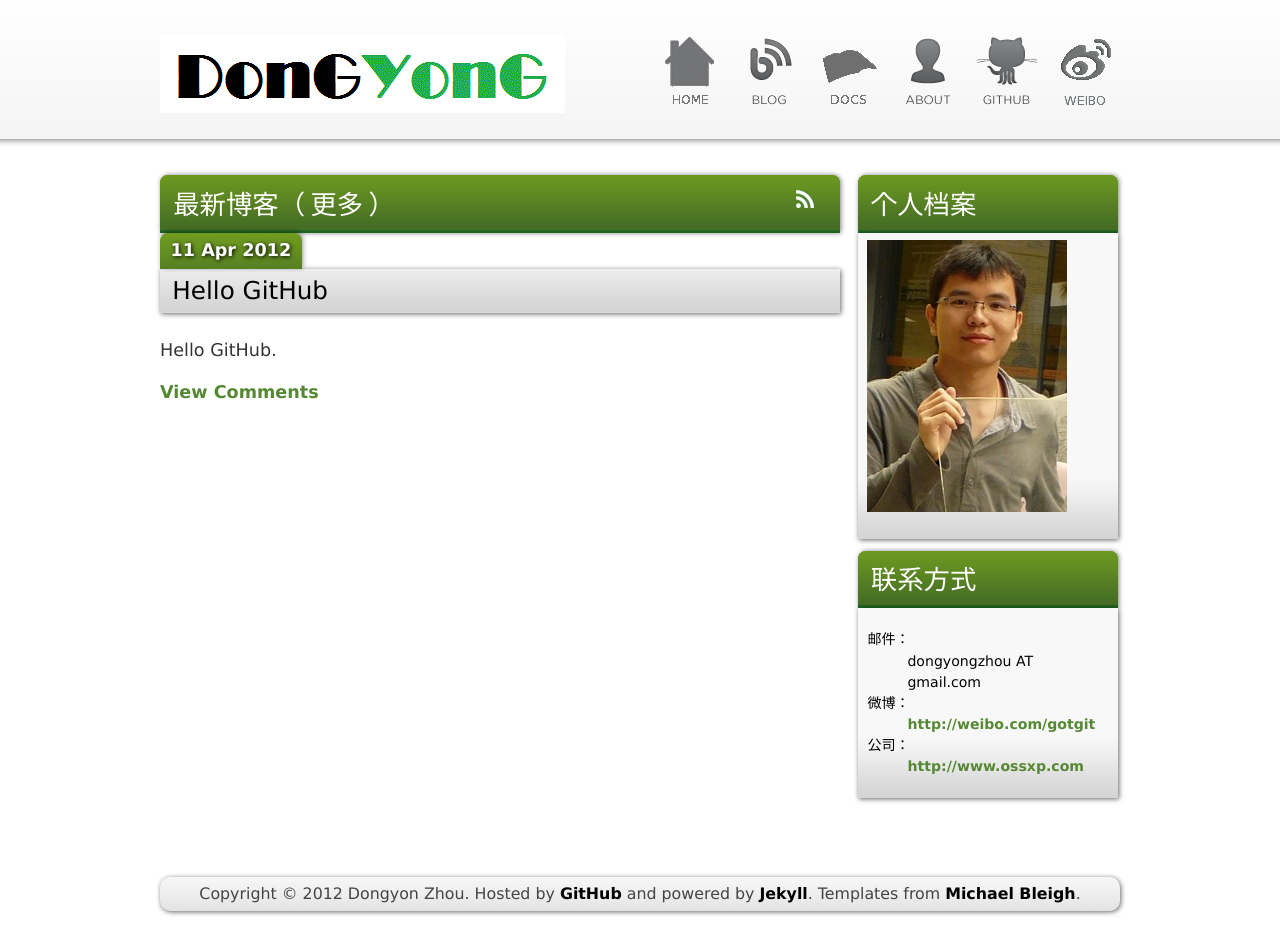
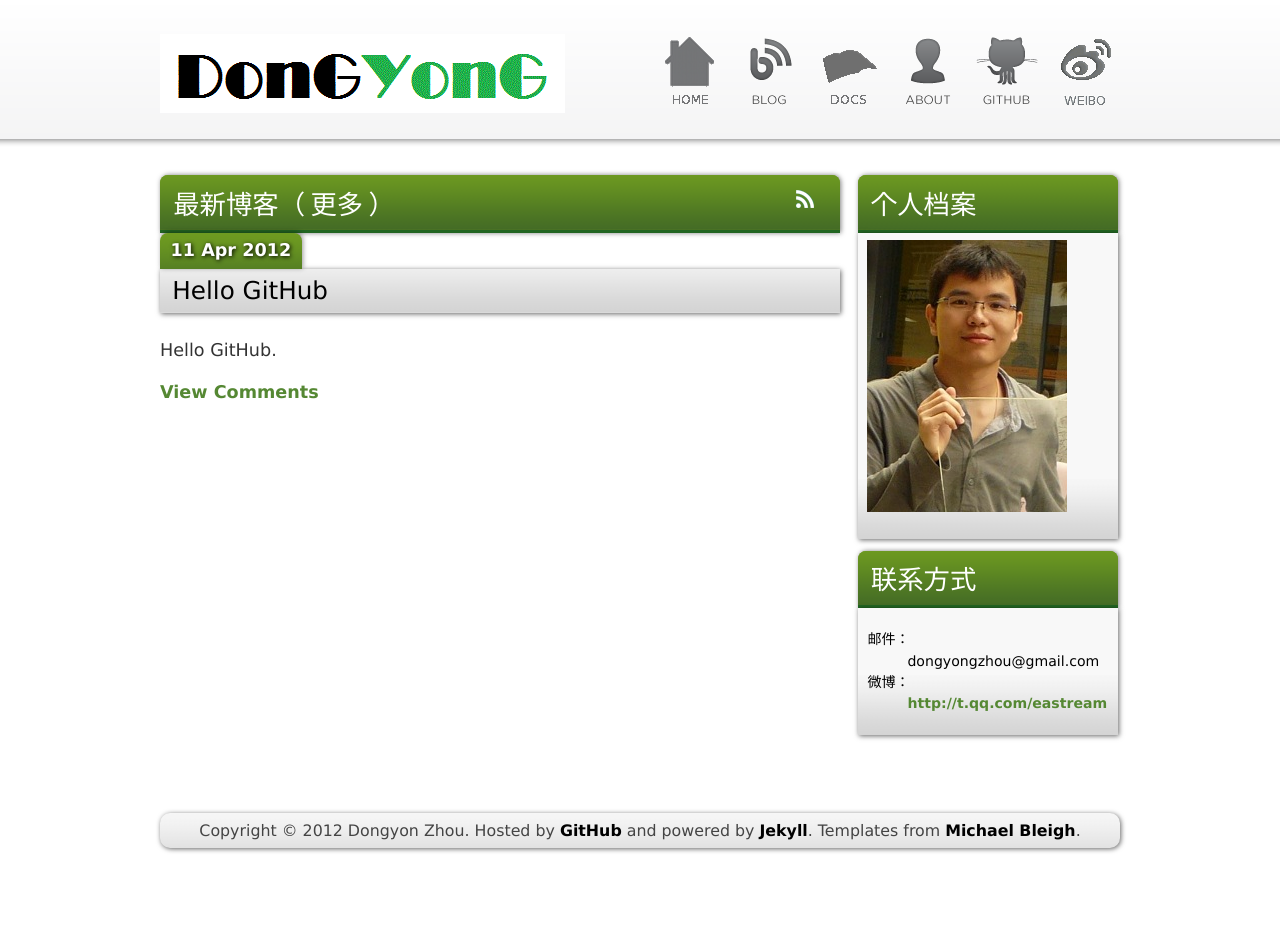
Before and after one commit to dongyongzhou/dongyongzhou.github.com, a Jekyll site: the page built from index.html, in a window 1280 px wide. Built offline with Jekyll 4.4.1, drawn with Linux system fonts in a browser that asks for light colours; Markdown is read by kramdown in place of the engine named in the settings; comment, search, counter and statistics services are not loaded; after the commit the page ends 900 px from its top, so only the background shows below that.

Commit message:
modify contact

```diff
--- a/index.html
+++ b/index.html
@@ -35,13 +35,11 @@ full_posts: 3
     <div class="sidebar-item">
     <dl>
       <dt>邮件：</dt>
-      <dd>dongyongzhou AT gmail.com </dd>
+      <dd>dongyongzhou@gmail.com </dd>
 
       <dt>微博：</dt>
-      <dd><a href="http://weibo.com/gotgit">http://weibo.com/gotgit</a></dd>
+      <dd><a href="http://t.qq.com/eastream">http://t.qq.com/eastream</a></dd>
 
-      <dt>公司：</dt>
-      <dd><a href="http://www.ossxp.com/">http://www.ossxp.com</a></dd>
     </dl>
 
     </div>
```
